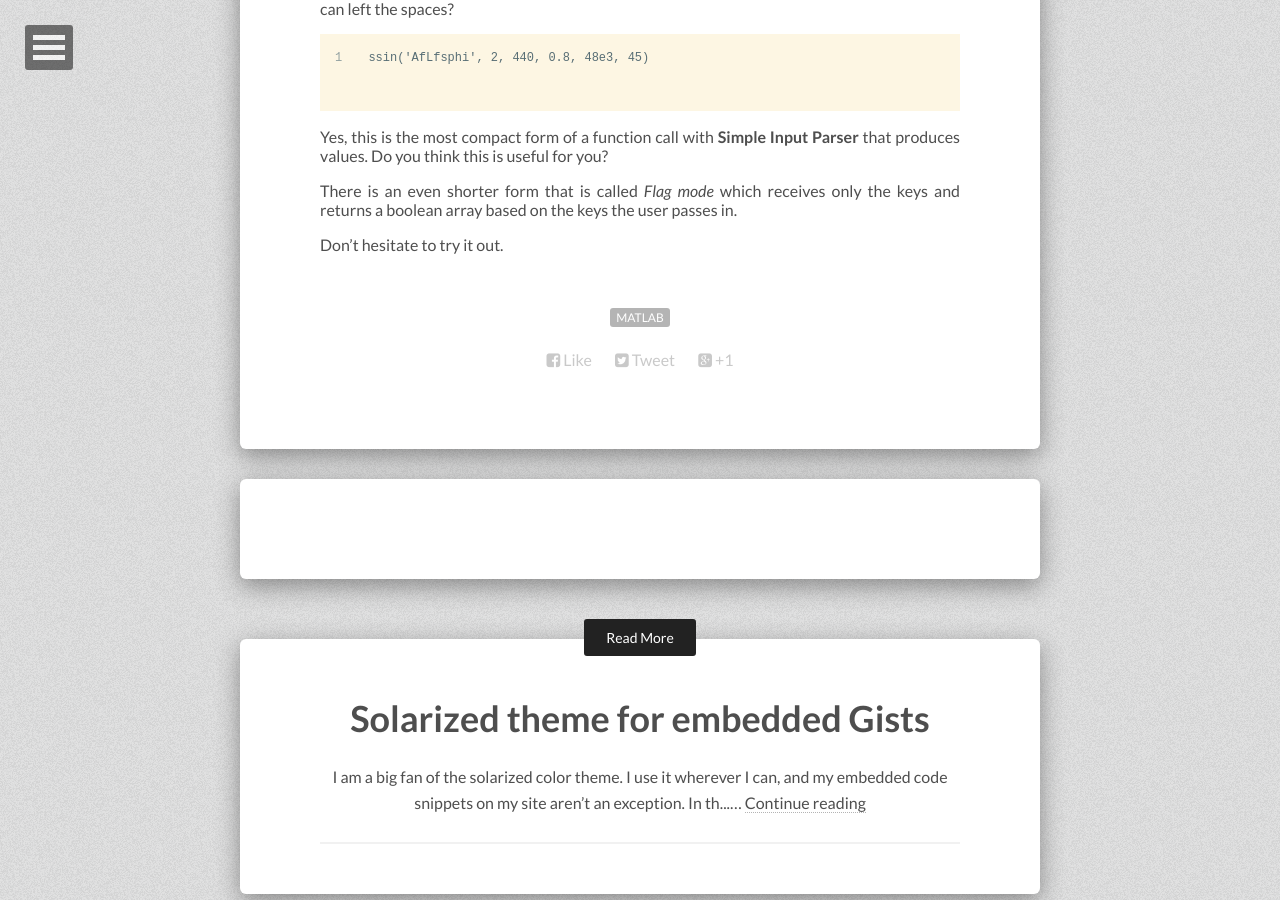
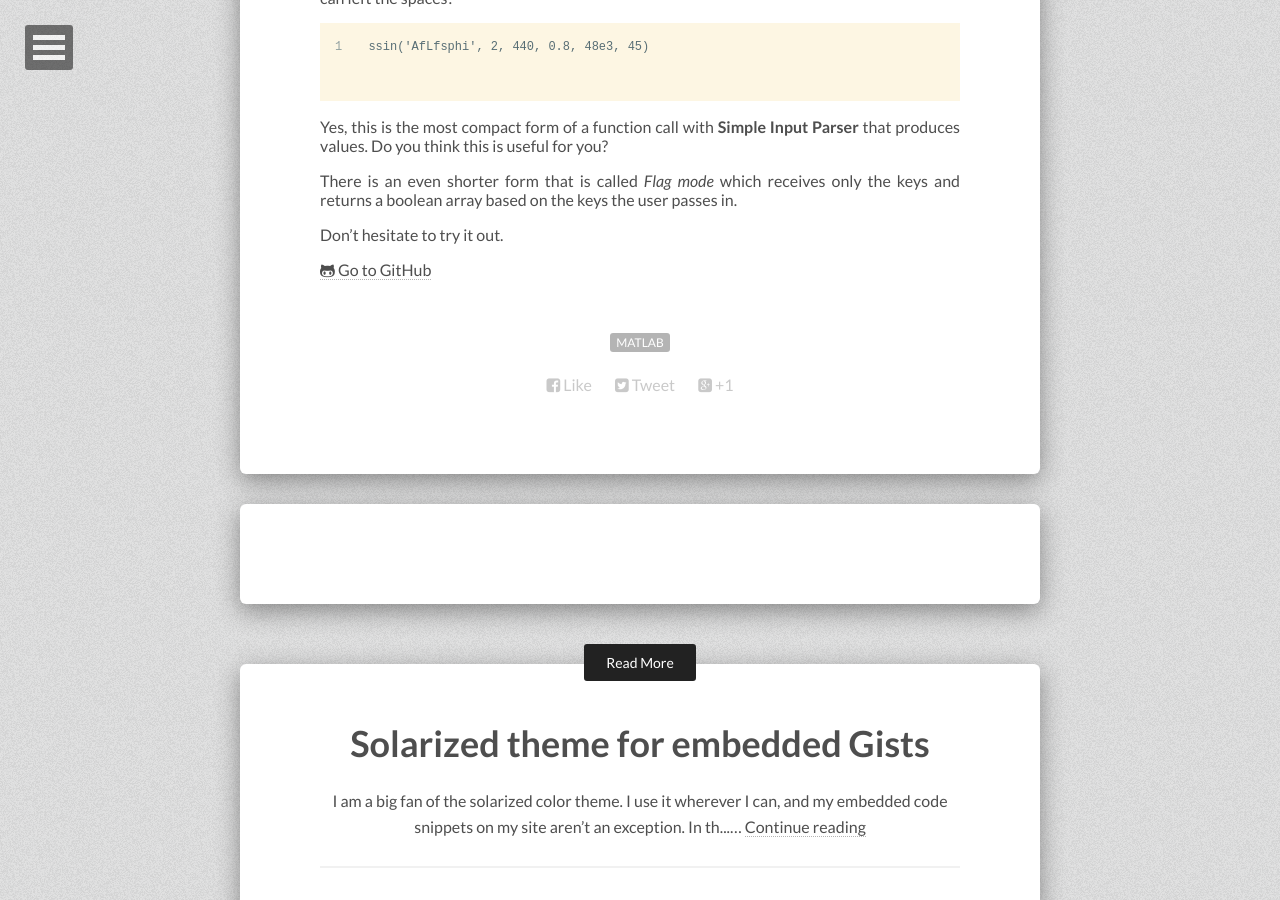
Before and after one commit to tiborsimon/tiborsimon.github.io, a Jekyll site: the page built from _posts/2015-05-02-simple-input-parser.md, in a window 1280 px wide and 900 px high, scrolled down 1770 px. Built offline with Jekyll 4.4.1, drawn with Linux system fonts in a browser that asks for light colours; nearby versions of some CDN libraries; comment, search, counter and statistics services are not loaded.

Commit message:
Article update

````diff
--- a/_posts/2015-05-02-simple-input-parser.md
+++ b/_posts/2015-05-02-simple-input-parser.md
@@ -22,7 +22,7 @@
 - Parameter validation by type
 - Custom validator functions
 
-#### Old way to call a function
+### Old way to call a function
 
 Say you have a function with a lot of parameters. Some of them may be optional. In the old way, your users had to remember exactly how many parameters would your function need and they had to remember the exact order of the parameters as well.
 
@@ -32,7 +32,7 @@
 ```
 Is this a user friendly function? I don't think so. This is a __horrible__ function.. Sadly lot of the functions work this way. The user has to look up the definition of the function or the provided help to understand what is happening there.
 
-#### Simple Input Parser way
+### Simple Input Parser way
 
 What if you could provide an on-line help for your users during reading and using your functions?
 
@@ -43,7 +43,7 @@
 
 But do you really need to force your users to remember your parameter order that is probably inconvenient for them?
 
-#### Arbitrary order?
+### Arbitrary order?
 
 How about they can pass the parameters in an arbitrary order as they want?
 
@@ -53,7 +53,7 @@
 
 Okay, this function is really user friendly now.
 
-#### A shorter way?
+### A shorter way?
 
 Do your users like to type a lot of commas and apostrophes? I don't think so. How about this function call?
 
@@ -63,7 +63,7 @@
 
 With __Simple Input Parser__ this is still a valid input for a function!
 
-#### An even shorter way?
+### An even shorter way?
 
 Well, there is much less character to type, but I can see repeated spaces between the keys. Do you want to force your users to type spaces if they don't necessary want to? What if they can left the spaces?
 
@@ -76,3 +76,5 @@
 There is an even shorter form that is called _Flag mode_ which receives only the keys and returns a boolean array based on the keys the user passes in.
 
 Don't hesitate to try it out.
+
+<a href='https://github.com/tiborsimon/simple-input-parser' class=""><i class="fa fa-github-alt"></i> Go to GitHub</a>
````
